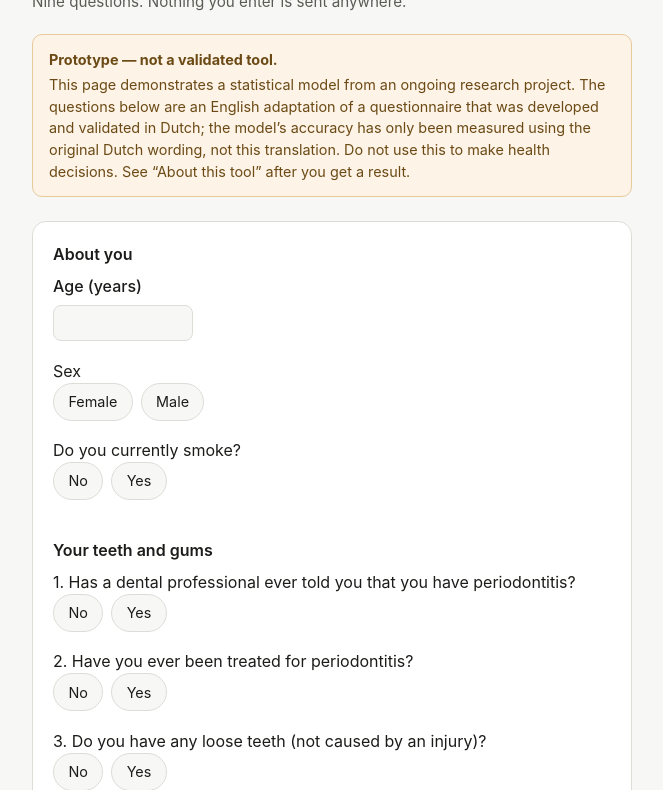
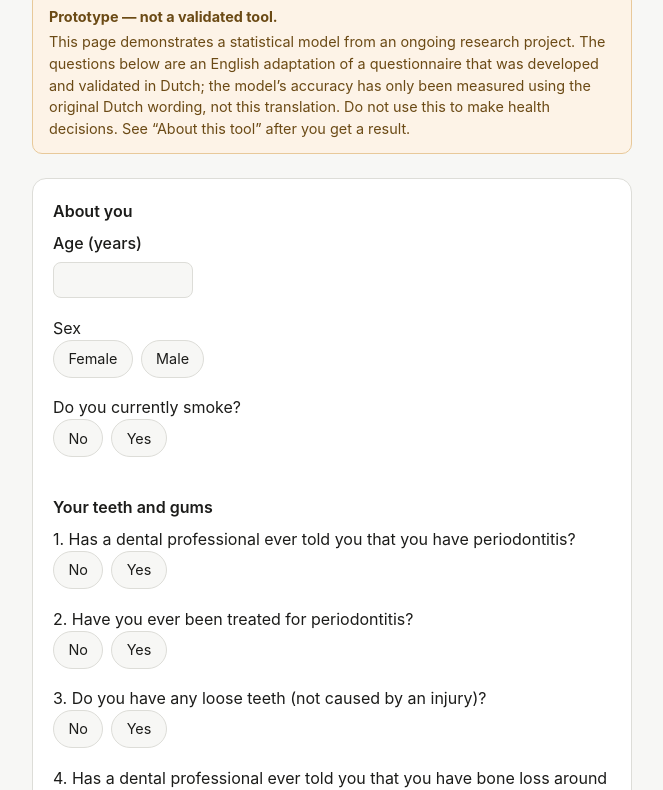
Before and after one commit to ElenaStamatelou/perio-screening-questionnaire-based-tool, a plain HTML site: page index.html in a window 1280 px wide. Shown: the part 122-912 px from the top of the page, without its empty margins (308-971 px from the left). Drawn offline with Linux system fonts and the light colour scheme.

Commit message:
reference

```diff
--- a/index.html
+++ b/index.html
@@ -216,7 +216,6 @@
   </div>
 
   <h1 data-i18n="h1"></h1>
-  <p class="subtitle" data-i18n="subtitle"></p>
 
   <div class="prototype-banner">
     <strong data-i18n="bannerTitle"></strong>
@@ -351,7 +350,6 @@
     en: {
       docTitle: 'Periodontitis risk screening — prototype',
       h1: 'Periodontitis risk screening',
-      subtitle: 'Nine questions. Nothing you enter is sent anywhere.',
       bannerTitle: 'Prototype — not a validated tool.',
       bannerBody: 'This page demonstrates a statistical model from an ongoing ' +
         'research project. The questions below are an English adaptation of a ' +
@@ -391,7 +389,8 @@
         'Dutch cohorts, the model reached an AUC of 0.785 (a measure of how ' +
         'well it ranks people by risk) with calibration close to observed rates ' +
         '(O:E 0.99). That is an estimate of performance on the data it was ' +
-        'built from, not a guarantee for you individually.',
+        'built from, not a guarantee for you individually. A manuscript ' +
+        'describing this model (Stamatelou et al.) is currently in preparation.',
       aboutLi1: 'The six questions above are an English adaptation of a ' +
         'questionnaire validated in Dutch (Verhulst et al., 2019). The model’s ' +
         'measured accuracy applies to the original Dutch wording — this ' +
@@ -416,7 +415,6 @@
     nl: {
       docTitle: 'Parodontitis-risicoscreening — prototype',
       h1: 'Parodontitis-risicoscreening',
-      subtitle: 'Negen vragen. Er wordt niets van uw invoer verzonden.',
       bannerTitle: 'Prototype — geen gevalideerde tool.',
       bannerBody: 'Deze pagina demonstreert een statistisch model uit een lopend ' +
         'onderzoeksproject. De onderstaande vragen zijn de gepubliceerde ' +
@@ -459,7 +457,8 @@
         'mensen naar risico rangschikt), met een kalibratie die dicht bij de ' +
         'waargenomen percentages ligt (O:E 0,99). Dit is een schatting van de ' +
         'prestaties op de gegevens waarop het model is gebouwd, geen garantie ' +
-        'voor u persoonlijk.',
+        'voor u persoonlijk. Een manuscript dat dit model beschrijft ' +
+        '(Stamatelou et al.) is momenteel in voorbereiding.',
       aboutLi1: 'De zes vragen hierboven zijn de gepubliceerde Nederlandse ' +
         'vertaling uit het oorspronkelijke onderzoek (Verhulst et al., 2019, ' +
         'aanvullend materiaal) — dichter bij de vraagtekst waarop het model ' +
```
